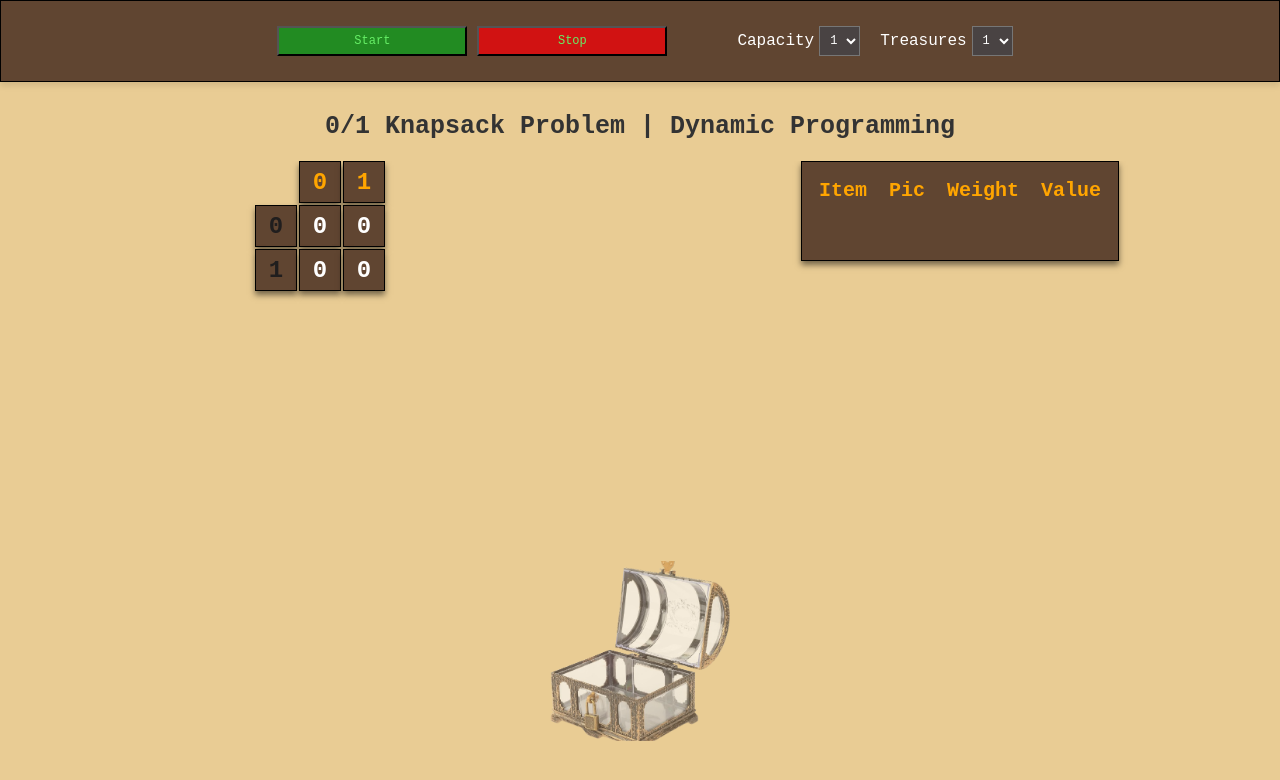
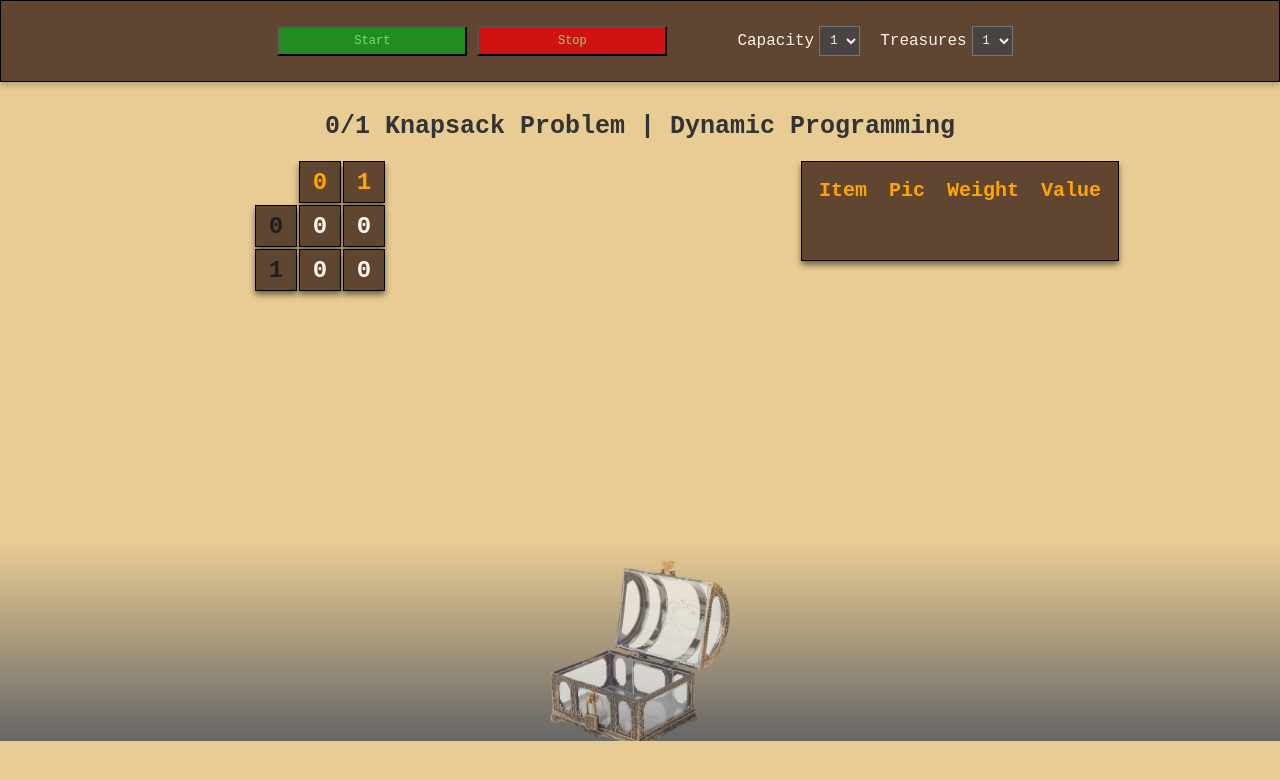
Before and after one commit to NikolajChristianMoeller/dsa-exam-project, a plain HTML site: page index.html in a window 1280 px wide. Drawn offline with Linux system fonts and the light colour scheme.

Commit message:
minor color adjustments

```diff
--- a/style.css
+++ b/style.css
@@ -10,7 +10,8 @@
 body {
     font-family: 'Fira Code', monospace;
     color: black;
-    background-color: #e9cc94;
+    background: rgb(102, 102, 102);
+    background: linear-gradient(0deg, rgba(102, 102, 102, 1) 0%, rgba(233, 204, 148, 1) 27%);
     background-size: cover;
     background-position: center;
 }
@@ -34,7 +35,7 @@ select[type='number'] {
     display: flex;
     font-family: 'Fira Code', monospace;
     background-color: #494343;
-    color: white;
+    color: #fff5ee;
     text-align: right;
     width: 41px;
     font-size: 12px;
@@ -42,7 +43,7 @@ select[type='number'] {
 }
 
 label {
-    color: white;
+    color: #fff5ee;
     font-size: 16px;
     font-weight: 500;
     margin-left: 10px;
@@ -63,7 +64,7 @@ th {
 
 td {
     text-align: center;
-    color: white;
+    color: #fff5ee;
 }
 
 /*#endregion */
@@ -74,14 +75,13 @@ td {
 #navbar-container {
     display: flex;
     justify-content: center;
-    background-color: #d11212;
     background-color: #604531;
     border: solid 1px black;
     font-family: 'Fira Code', monospace;
     font-size: 12px;
     height: 70px;
     padding: 5px;
-    box-shadow: 0px 4px 6px rgba(0, 0, 0, 0.1);
+    box-shadow: 0px 4px 6px rgba(0, 0, 0, 0.2);
 }
 
 #nav-selectors {
@@ -199,7 +199,7 @@ td {
     background-color: #604531;
     font-size: 24px;
     font-weight: 600;
-    color: white;
+    color: #fff5ee;
     display: flex;
     justify-content: center;
     align-items: center;
```
